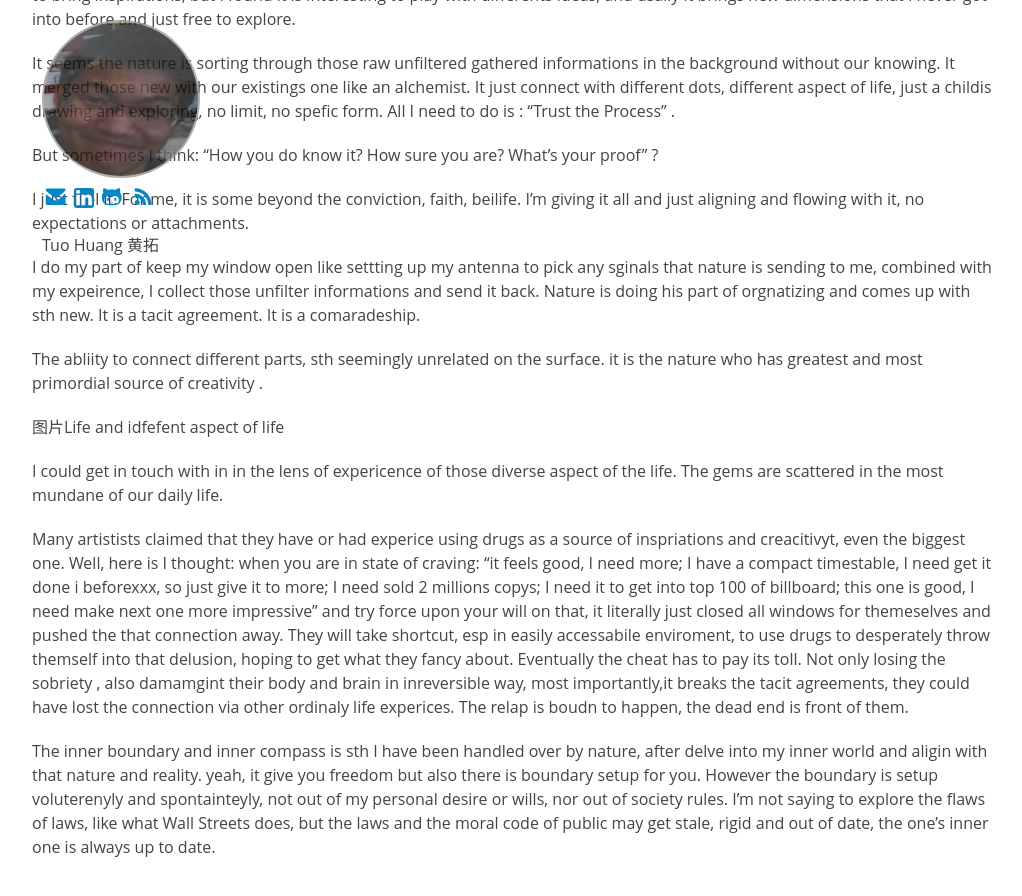
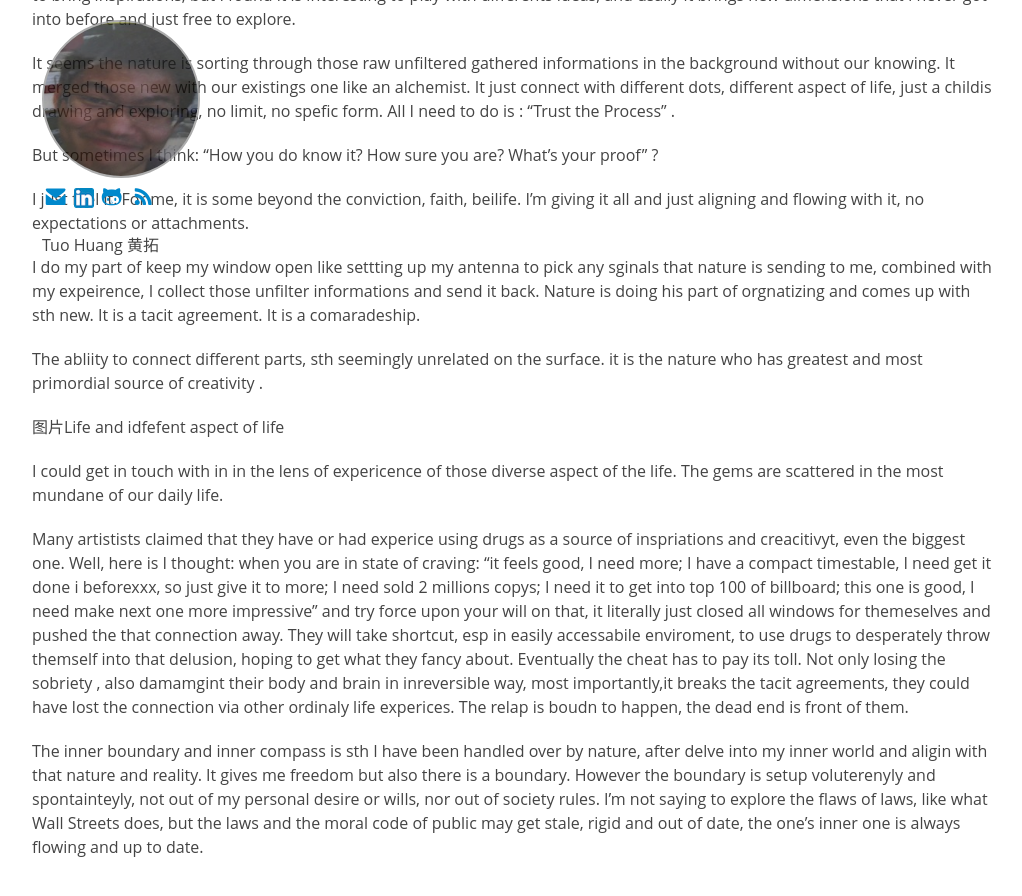
Before and after one commit to tuo/tuo.github.io, a Jekyll site: the page built from midlife crisis as programmer and AI.md, in a window 1280 px wide and 900 px high, scrolled down 4081 px. Shown: the top 896 px of the window, without its empty margins (128-1150 px from the left). Built offline with Jekyll 4.4.1, drawn with Linux system fonts in a browser that asks for light colours; our own code applies the rules of GitHub Pages for plain Markdown files.

Commit message:
commited

```diff
--- a/midlife crisis as programmer and AI.md
+++ b/midlife crisis as programmer and AI.md
@@ -108,4 +108,4 @@
 
 
 
-The inner boundary and inner compass is sth I have been handled over by nature, after delve into my inner world and aligin with that nature and reality.  yeah, it give you freedom but also there is boundary setup for you. However the boundary is setup voluterenyly and spontainteyly, not out of my personal desire or wills, nor out of society rules. I'm not saying to explore the flaws of laws, like what Wall Streets does, but the laws and the moral code of public may get stale, rigid and out of date, the one's inner one is always up to date.
+The inner boundary and inner compass is sth I have been handled over by nature, after delve into my inner world and aligin with that nature and reality.  It gives me freedom but also there is a boundary. However the boundary is setup voluterenyly and spontainteyly, not out of my personal desire or wills, nor out of society rules. I'm not saying to explore the flaws of laws, like what Wall Streets does, but the laws and the moral code of public may get stale, rigid and out of date, the one's inner one is always flowing and up to date.
```
